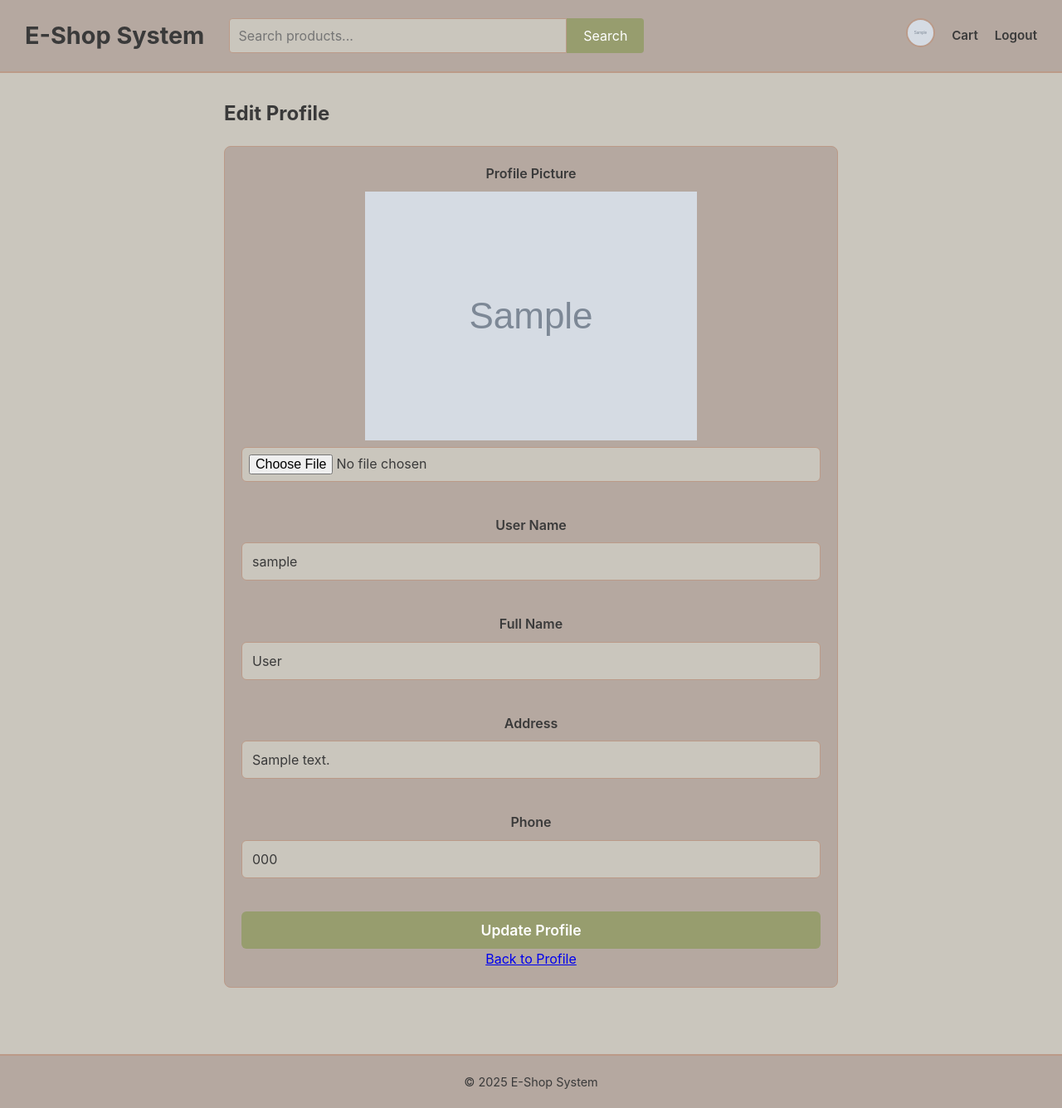
After one commit to Tail42/product-web-demo, a PHP site: page /edit_user_info.php in a window 1280 px wide. The commit adds this page. Shown: the whole page at 83% size. Run offline with PHP 8.4, Linux system fonts and the light colour scheme; the visitor is signed in with stand-in values (Sample User, id 1); tables that the repository leaves empty or names only in its code hold one stand-in row (values such as "Sample post"); grey boxes marked "Sample" are stand-in pictures.

Commit message:
edit profile function

```diff
--- /dev/null
+++ b/edit_user_info.php
@@ -0,0 +1,158 @@
+<?php
+session_start();
+include 'config.php';
+
+if (!isset($_SESSION['user_id'])) {
+    header("Location: login.php");
+    exit;
+}
+
+$user_id = $_SESSION['user_id'];
+
+// 查詢用戶資訊
+$query = "SELECT user_name, account, fullname, address, phone, user_picture FROM users WHERE user_id = ? LIMIT 1";
+$stmt = mysqli_prepare($conn, $query);
+mysqli_stmt_bind_param($stmt, "i", $user_id);
+mysqli_stmt_execute($stmt);
+$result = mysqli_stmt_get_result($stmt);
+$user = mysqli_fetch_assoc($result);
+mysqli_stmt_close($stmt);
+
+// 處理表單提交
+$success_message = '';
+$error_message = '';
+
+if ($_SERVER['REQUEST_METHOD'] === 'POST' && isset($_POST['action']) && $_POST['action'] === 'update_account') {
+    $new_name = trim($_POST['new_name'] ?? '');
+    $new_fullname = trim($_POST['new_fullname'] ?? '');
+    $new_address = trim($_POST['new_address'] ?? '');
+    $new_phone = trim($_POST['new_phone'] ?? '');
+    $user_picture = $user['user_picture'] ?? 'images/default_user.png';
+
+    if (empty($new_name) || empty($new_fullname) || empty($new_address) || empty($new_phone)) {
+        $error_message = 'All fields are required.';
+    } else {
+        // 處理頭像上傳
+        if (isset($_FILES['user_picture']) && $_FILES['user_picture']['error'] === UPLOAD_ERR_OK) {
+            $upload_dir = __DIR__ . '/images/';
+            if (!is_dir($upload_dir)) {
+                mkdir($upload_dir, 0777, true);
+            }
+            $file_tmp = $_FILES['user_picture']['tmp_name'];
+            $file_name = basename($_FILES['user_picture']['name']);
+            $new_file_name = 'user_' . uniqid() . '.' . pathinfo($file_name, PATHINFO_EXTENSION);
+            $destination = $upload_dir . $new_file_name;
+
+            if (move_uploaded_file($file_tmp, $destination)) {
+                $user_picture = 'images/' . $new_file_name;
+            } else {
+                $error_message = 'Failed to upload profile picture.';
+            }
+        }
+
+        if (empty($error_message)) {
+            $query = "UPDATE users SET user_name = ?, fullname = ?, address = ?, phone = ?, user_picture = ? WHERE user_id = ?";
+            $stmt = mysqli_prepare($conn, $query);
+            mysqli_stmt_bind_param($stmt, "sssssi", $new_name, $new_fullname, $new_address, $new_phone, $user_picture, $user_id);
+            if (mysqli_stmt_execute($stmt)) {
+                $success_message = 'Account updated successfully!';
+                // 更新 session 中的用戶資訊
+                $user['user_name'] = $new_name;
+                $user['fullname'] = $new_fullname;
+                $user['address'] = $new_address;
+                $user['phone'] = $new_phone;
+                $user['user_picture'] = $user_picture;
+            } else {
+                $error_message = 'Update failed: ' . mysqli_error($conn);
+            }
+            mysqli_stmt_close($stmt);
+        }
+    }
+}
+?>
+
+<!DOCTYPE html>
+<html lang="en">
+<head>
+    <meta charset="UTF-8">
+    <meta name="viewport" content="width=device-width, initial-scale=1.0">
+    <title>Edit Profile - E-Shop</title>
+    <link rel="stylesheet" href="css/style.css">
+</head>
+<body>
+    <header>
+        <div class="main-banner">
+            <a href="index.php" class="logo">E-Shop System</a>
+            <div class="search-area">
+                <form action="index.php" method="GET">
+                    <input type="text" name="search" placeholder="Search products..." value="<?php echo isset($_GET['search']) ? htmlspecialchars($_GET['search']) : ''; ?>">
+                    <button type="submit">Search</button>
+                </form>
+            </div>
+            <div class="user-function">
+                <a href="user.php"><img src="<?php echo htmlspecialchars($user['user_picture'] ?? 'images/default_user.png'); ?>" alt="Profile" class="user-pic"></a>
+                <a href="cart.php">Cart</a>
+                <a href="php/logout.php">Logout</a>
+            </div>
+        </div>
+    </header>
+    <div class="container">
+        <main class="main-content">
+            <h2>Edit Profile</h2>
+            <?php if ($success_message): ?>
+                <p class="success"><?php echo htmlspecialchars($success_message); ?></p>
+            <?php endif; ?>
+            <?php if ($error_message): ?>
+                <p class="error"><?php echo htmlspecialchars($error_message); ?></p>
+            <?php endif; ?>
+            <div class="form-section">
+                <form method="POST" action="" enctype="multipart/form-data">
+                    <input type="hidden" name="action" value="update_account">
+                    <div class="form-group">
+                        <label for="user_picture">Profile Picture</label>
+                        <div class="profile-picture-preview">
+                            <img src="<?php echo htmlspecialchars($user['user_picture'] ?? 'images/default_user.png'); ?>" alt="Profile Preview" id="profile-preview">
+                        </div>
+                        <input type="file" id="user_picture" name="user_picture" accept="image/jpeg,image/png,image/gif">
+                    </div>
+                    <div class="form-group">
+                        <label for="new_name">User Name</label>
+                        <input type="text" id="new_name" name="new_name" value="<?php echo htmlspecialchars($user['user_name'] ?? ''); ?>" placeholder="New User Name" required>
+                    </div>
+                    <div class="form-group">
+                        <label for="new_fullname">Full Name</label>
+                        <input type="text" id="new_fullname" name="new_fullname" value="<?php echo htmlspecialchars($user['fullname'] ?? ''); ?>" placeholder="New Full Name" required>
+                    </div>
+                    <div class="form-group">
+                        <label for="new_address">Address</label>
+                        <input type="text" id="new_address" name="new_address" value="<?php echo htmlspecialchars($user['address'] ?? ''); ?>" placeholder="New Address" required>
+                    </div>
+                    <div class="form-group">
+                        <label for="new_phone">Phone</label>
+                        <input type="tel" id="new_phone" name="new_phone" value="<?php echo htmlspecialchars($user['phone'] ?? ''); ?>" placeholder="New Phone" required>
+                    </div>
+                    <button type="submit" class="create-btn">Update Profile</button>
+                </form>
+                <a href="user.php?section=my-account" class="back-btn">Back to Profile</a>
+            </div>
+        </main>
+    </div>
+    <footer>
+        <p>© 2025 E-Shop System</p>
+    </footer>
+    <script>
+        // 圖片預覽功能
+        document.getElementById('user_picture').addEventListener('change', function(e) {
+            const file = e.target.files[0];
+            if (file) {
+                const reader = new FileReader();
+                reader.onload = function(e) {
+                    document.getElementById('profile-preview').src = e.target.result;
+                };
+                reader.readAsDataURL(file);
+            }
+        });
+    </script>
+    <?php mysqli_close($conn); ?>
+</body>
+</html>
--- a/index.php
+++ b/index.php
@@ -1,5 +1,4 @@
 <?php
-
 ini_set('display_errors', 1);
 ini_set('display_startup_errors', 1);
 error_reporting(E_ALL);
--- /dev/null
+++ b/info.php
@@ -0,0 +1 @@
+<?php phpinfo(); ?>
```
Also changed, not shown: php/register_process.php (+26 -14 lines), user.php (+1 -46 lines), images/user_68175cc53b3d5.gif (added), images/user_68175d3a67d02.png (renamed from php/images/user_68170ef4b4953.png), images/user_68175f01ee8f8.png (added), php/images/user_68171047b9b4e.png (deleted).
